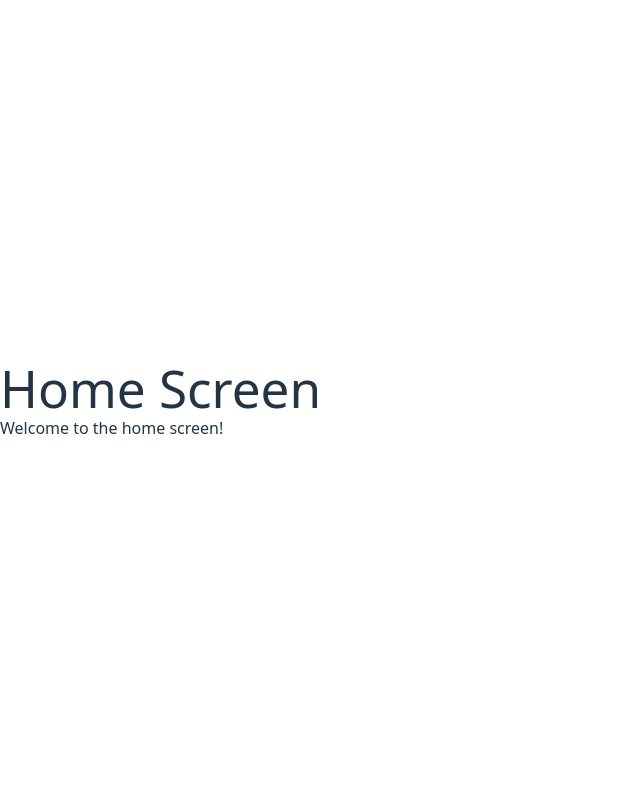
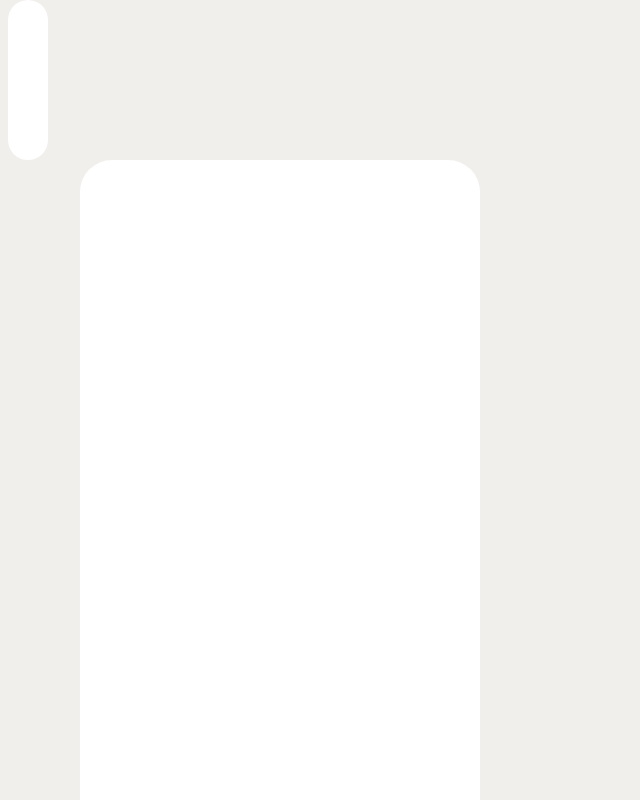
Before and after one commit to Ashan-TUF/PoliceEye, a React (Vite) app: page /home in a window 1280 px wide. Shown: the top 800 px of the page, without its empty margins (0-640 px from the left). Built offline with nearby package versions, Linux system fonts and the light colour scheme.

Commit message:
add home page

```diff
--- a/src/index.css
+++ b/src/index.css
@@ -1,70 +1,8 @@
 @import "tailwindcss";
-
 :root {
-  font-family: system-ui, Avenir, Helvetica, Arial, sans-serif;
-  line-height: 1.5;
-  font-weight: 400;
-
-  color-scheme: light dark;
-  color: rgba(255, 255, 255, 0.87);
-  background-color: #242424;
-
-  font-synthesis: none;
-  text-rendering: optimizeLegibility;
-  -webkit-font-smoothing: antialiased;
-  -moz-osx-font-smoothing: grayscale;
-}
-
-a {
-  font-weight: 500;
-  color: #646cff;
-  text-decoration: inherit;
-}
-a:hover {
-  color: #535bf2;
+  --color-background: #f1efec;
 }
 
 body {
-  margin: 0;
-  display: flex;
-  place-items: center;
-  min-width: 320px;
-  min-height: 100vh;
+  background-color: var(--color-background);
 }
-
-h1 {
-  font-size: 3.2em;
-  line-height: 1.1;
-}
-
-button {
-  border-radius: 8px;
-  border: 1px solid transparent;
-  padding: 0.6em 1.2em;
-  font-size: 1em;
-  font-weight: 500;
-  font-family: inherit;
-  background-color: #1a1a1a;
-  cursor: pointer;
-  transition: border-color 0.25s;
-}
-button:hover {
-  border-color: #646cff;
-}
-button:focus,
-button:focus-visible {
-  outline: 4px auto -webkit-focus-ring-color;
-}
-
-@media (prefers-color-scheme: light) {
-  :root {
-    color: #213547;
-    background-color: #ffffff;
-  }
-  a:hover {
-    color: #747bff;
-  }
-  button {
-    background-color: #f9f9f9;
-  }
-}
--- a/src/ui/homeScreen.tsx
+++ b/src/ui/homeScreen.tsx
@@ -1,9 +1,9 @@
-const HomeScreeen = () =>{
-    return (
-        <div>
-            <h1>Home Screen</h1>
-            <p>Welcome to the home screen!</p>
-        </div>
-    )
-}
+const HomeScreeen = () => {
+  return (
+    <>
+      <div className="bg-white p-5 h-40 w-10 ms-2 top-5 rounded-4xl"></div>
+      <div className="bg-white p-5 h-[900px] w-100 ms-20 top-5 rounded-4xl"></div>
+    </>
+  );
+};
 export default HomeScreeen;
--- a/src/ui/splashScreen.tsx
+++ b/src/ui/splashScreen.tsx
@@ -6,7 +6,7 @@ import sriLankaLogo from "../../src/assets/images/sriLnkaPoliceLogo.png";
 
 const SplashScreen = () => {
   return (
-    <div className="w-screen h-screen relative flex items-center justify-center bg-[#F1EFEC]">
+    <div className="w-screen h-screen relative flex items-center justify-center">
       <Canvas camera={{ position: [0, 1, 5], fov: 50 }}>
         <ambientLight intensity={0.5} />
         <directionalLight position={[10, 10, 5]} intensity={100} />
```
